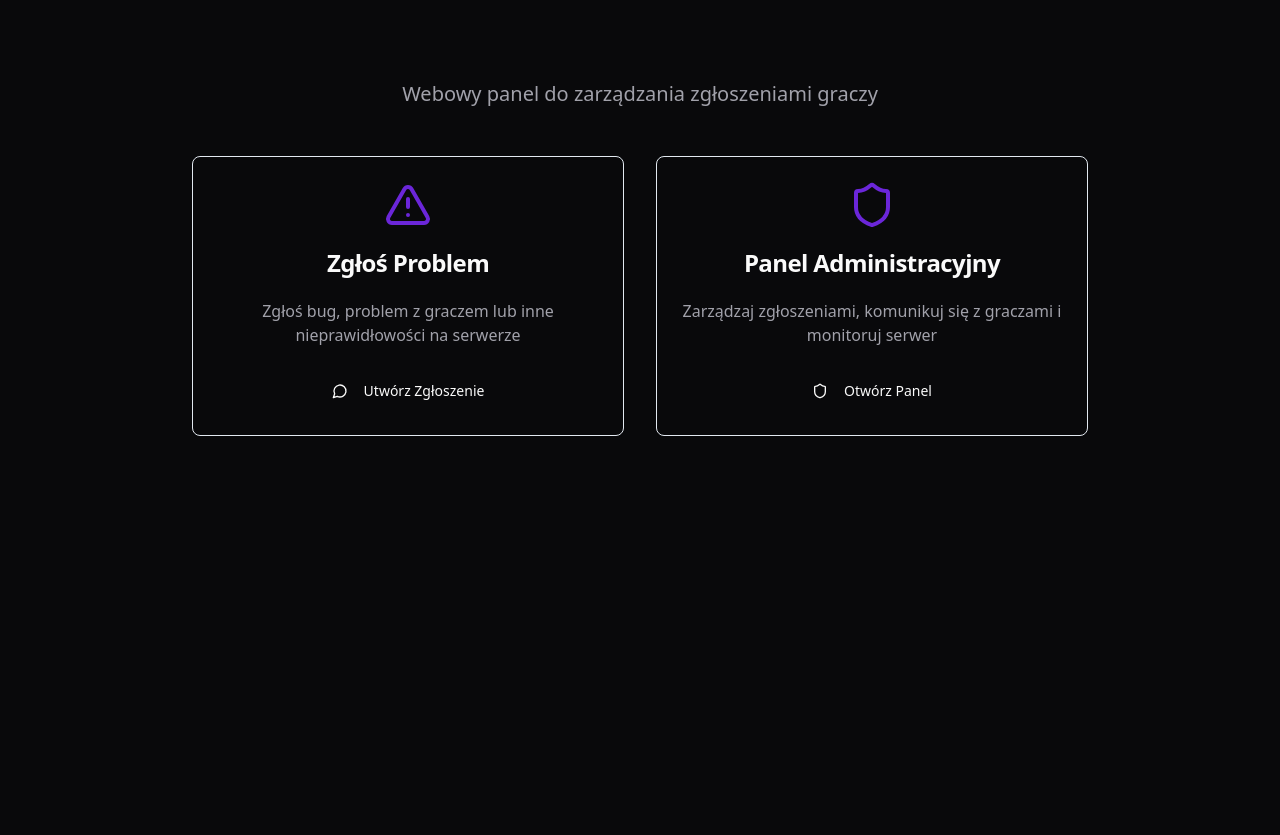
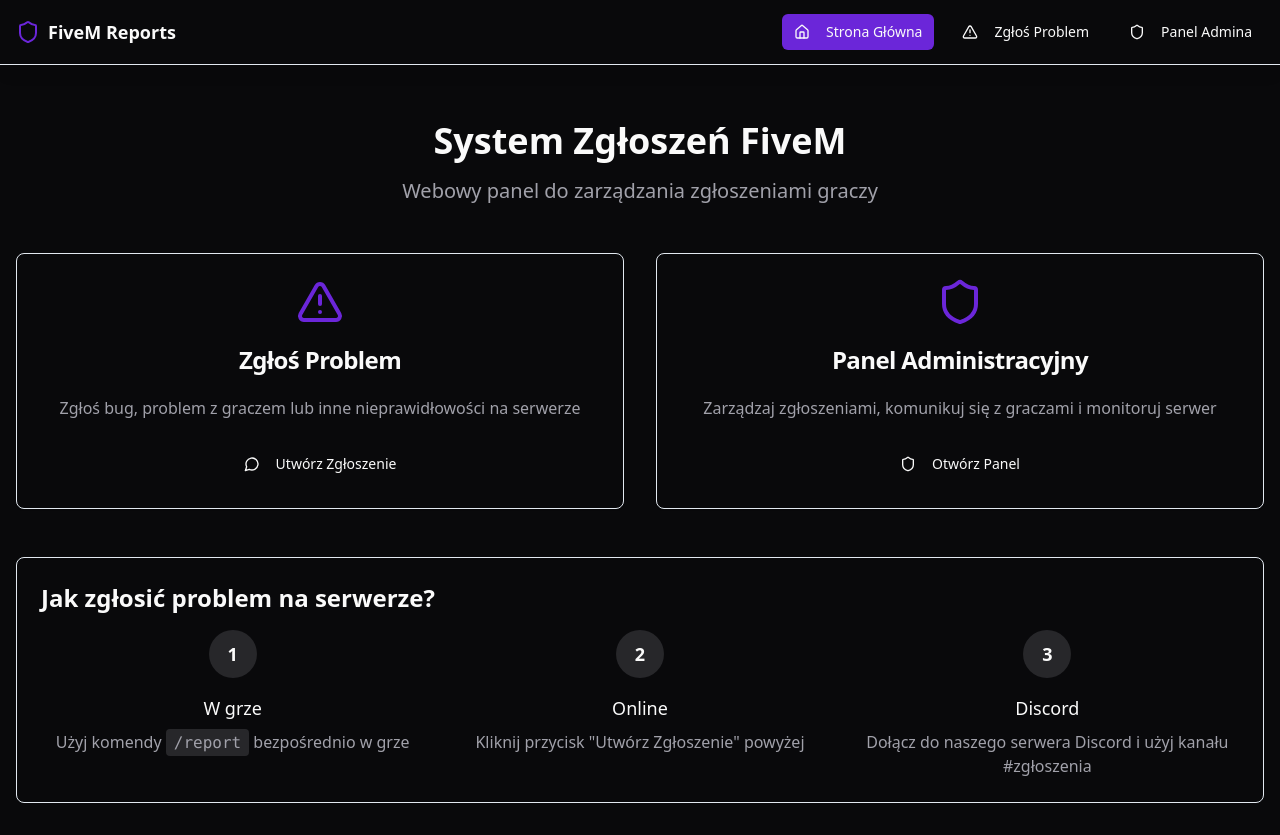
Before and after one commit to zagusiolo69/report-fivem-hub, a React (Vite) app: page / in a window 1280 px wide. Before the commit the page ends 800 px from the top, so only its background shows below. Built offline with nearby package versions, Linux system fonts and the light colour scheme.

Commit message:
Fix UI header visibility
Make headers visible and add player report menu.

```diff
--- a/src/App.tsx
+++ b/src/App.tsx
@@ -3,6 +3,7 @@ import { Toaster as Sonner } from "@/components/ui/sonner";
 import { TooltipProvider } from "@/components/ui/tooltip";
 import { QueryClient, QueryClientProvider } from "@tanstack/react-query";
 import { BrowserRouter, Routes, Route } from "react-router-dom";
+import { NavigationMenu } from "./components/NavigationMenu";
 import Index from "./pages/Index";
 import ReportPage from "./pages/ReportPage";
 import AdminPage from "./pages/AdminPage";
@@ -16,6 +17,8 @@ const App = () => (
       <Toaster />
       <Sonner />
       <BrowserRouter>
+        <div className="min-h-screen bg-background">
+          <NavigationMenu />
           <Routes>
             <Route path="/" element={<Index />} />
             <Route path="/report" element={<ReportPage />} />
@@ -23,6 +26,7 @@ const App = () => (
             {/* ADD ALL CUSTOM ROUTES ABOVE THE CATCH-ALL "*" ROUTE */}
             <Route path="*" element={<NotFound />} />
           </Routes>
+        </div>
       </BrowserRouter>
     </TooltipProvider>
   </QueryClientProvider>
--- a/src/components/AdminDashboard.tsx
+++ b/src/components/AdminDashboard.tsx
@@ -100,9 +100,9 @@ export function AdminDashboard({ reports, onUpdateReport }: AdminDashboardProps)
     <div className="min-h-screen bg-background p-6 animate-fade-in">
       <div className="max-w-7xl mx-auto">
         {/* Header */}
-        <div className="mb-8">
-          <h1 className="text-3xl font-bold bg-gradient-primary bg-clip-text text-transparent mb-2">
-            Panel Administracyjny - Zgłoszenia
+        <div className="mb-8 bg-card border border-border rounded-lg p-6">
+          <h1 className="text-3xl font-bold text-foreground mb-2">
+            🛡️ Panel Administracyjny - Zgłoszenia
           </h1>
           <p className="text-muted-foreground">Zarządzaj zgłoszeniami graczy i monitoruj serwer</p>
         </div>
--- /dev/null
+++ b/src/components/NavigationMenu.tsx
@@ -0,0 +1,78 @@
+import { Link, useLocation } from "react-router-dom";
+import { Button } from "@/components/ui/button";
+import { AlertTriangle, Shield, Home } from "lucide-react";
+
+export function NavigationMenu() {
+  const location = useLocation();
+
+  return (
+    <div className="sticky top-0 z-50 w-full bg-card border-b border-border shadow-lg mb-6">
+      <div className="container mx-auto flex justify-between items-center h-16 px-4">
+        {/* Logo i nazwa */}
+        <div className="flex items-center">
+          <Link to="/" className="flex items-center gap-2">
+            <Shield className="h-6 w-6 text-primary" />
+            <span className="font-bold text-lg">FiveM Reports</span>
+          </Link>
+        </div>
+
+        {/* Nawigacja */}
+        <div className="flex items-center gap-2 sm:gap-4">
+          <Link to="/">
+            <Button
+              variant={location.pathname === '/' ? "default" : "ghost"}
+              size="sm"
+              className="hidden sm:flex"
+            >
+              <Home className="w-4 h-4 mr-2" />
+              Strona Główna
+            </Button>
+            <Button
+              variant={location.pathname === '/' ? "default" : "ghost"}
+              size="sm"
+              className="sm:hidden"
+            >
+              <Home className="w-4 h-4" />
+            </Button>
+          </Link>
+
+          <Link to="/report">
+            <Button
+              variant={location.pathname === '/report' ? "default" : "ghost"}
+              size="sm"
+              className="hidden sm:flex"
+            >
+              <AlertTriangle className="w-4 h-4 mr-2" />
+              Zgłoś Problem
+            </Button>
+            <Button
+              variant={location.pathname === '/report' ? "default" : "ghost"}
+              size="sm"
+              className="sm:hidden"
+            >
+              <AlertTriangle className="w-4 h-4" />
+            </Button>
+          </Link>
+
+          <Link to="/admin">
+            <Button
+              variant={location.pathname === '/admin' ? "default" : "ghost"}
+              size="sm"
+              className="hidden sm:flex"
+            >
+              <Shield className="w-4 h-4 mr-2" />
+              Panel Admina
+            </Button>
+            <Button
+              variant={location.pathname === '/admin' ? "default" : "ghost"}
+              size="sm"
+              className="sm:hidden"
+            >
+              <Shield className="w-4 h-4" />
+            </Button>
+          </Link>
+        </div>
+      </div>
+    </div>
+  );
+}
--- a/src/pages/Index.tsx
+++ b/src/pages/Index.tsx
@@ -7,10 +7,9 @@ import { Link } from "react-router-dom";
 
 const Index = () => {
   return (
-    <div className="min-h-screen bg-background p-6">
-      <div className="max-w-4xl mx-auto">
+    <div className="container mx-auto px-4 py-8">
       <div className="text-center mb-12">
-          <h1 className="text-4xl font-bold bg-gradient-primary bg-clip-text text-transparent mb-4">
+        <h1 className="text-4xl font-bold text-foreground mb-4">
           System Zgłoszeń FiveM
         </h1>
         <p className="text-xl text-muted-foreground">Webowy panel do zarządzania zgłoszeniami graczy</p>
@@ -53,6 +52,34 @@ const Index = () => {
           </CardContent>
         </Card>
       </div>
+
+      <div className="mt-12 bg-card border border-border rounded-lg p-6">
+        <h2 className="text-2xl font-bold mb-4">Jak zgłosić problem na serwerze?</h2>
+        <div className="grid md:grid-cols-3 gap-6">
+          <div className="flex flex-col items-center text-center">
+            <div className="bg-secondary w-12 h-12 rounded-full flex items-center justify-center mb-4">
+              <span className="text-lg font-bold">1</span>
+            </div>
+            <h3 className="text-lg font-medium mb-2">W grze</h3>
+            <p className="text-muted-foreground">Użyj komendy <code className="bg-muted px-2 py-1 rounded">/report</code> bezpośrednio w grze</p>
+          </div>
+
+          <div className="flex flex-col items-center text-center">
+            <div className="bg-secondary w-12 h-12 rounded-full flex items-center justify-center mb-4">
+              <span className="text-lg font-bold">2</span>
+            </div>
+            <h3 className="text-lg font-medium mb-2">Online</h3>
+            <p className="text-muted-foreground">Kliknij przycisk "Utwórz Zgłoszenie" powyżej</p>
+          </div>
+
+          <div className="flex flex-col items-center text-center">
+            <div className="bg-secondary w-12 h-12 rounded-full flex items-center justify-center mb-4">
+              <span className="text-lg font-bold">3</span>
+            </div>
+            <h3 className="text-lg font-medium mb-2">Discord</h3>
+            <p className="text-muted-foreground">Dołącz do naszego serwera Discord i użyj kanału #zgłoszenia</p>
+          </div>
+        </div>
       </div>
     </div>
   );
--- a/src/pages/ReportPage.tsx
+++ b/src/pages/ReportPage.tsx
@@ -33,5 +33,13 @@ export default function ReportPage() {
     localStorage.setItem('reports', JSON.stringify(savedReports));
   };
 
-  return <ReportForm onSubmit={handleSubmitReport} />;
+  return (
+    <div className="container mx-auto px-4 py-8">
+      <div className="text-center">
+        <h1 className="text-3xl font-bold text-foreground mb-4">Utwórz Zgłoszenie</h1>
+        <p className="text-muted-foreground mb-6">Opisz szczegółowo swój problem abyśmy mogli Ci pomóc</p>
+      </div>
+      <ReportForm onSubmit={handleSubmitReport} />
+    </div>
+  );
 }
```
Lines whose indentation alone changed are shown as unchanged.
